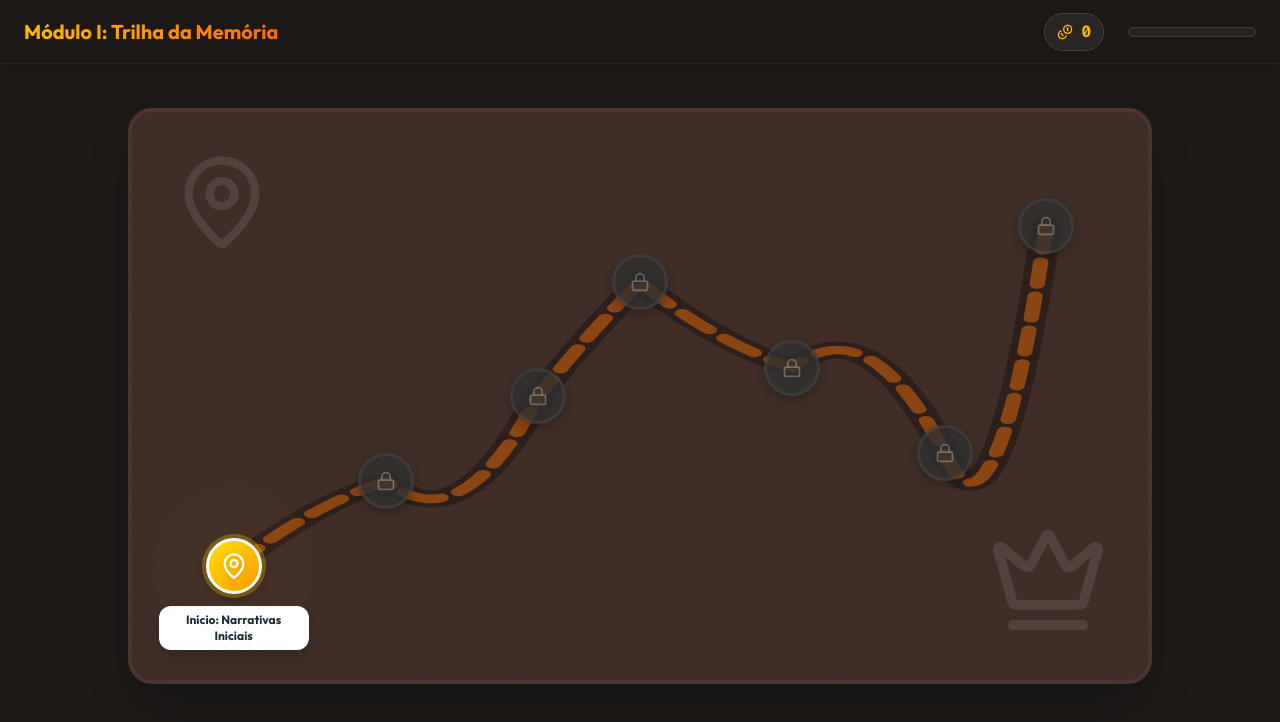
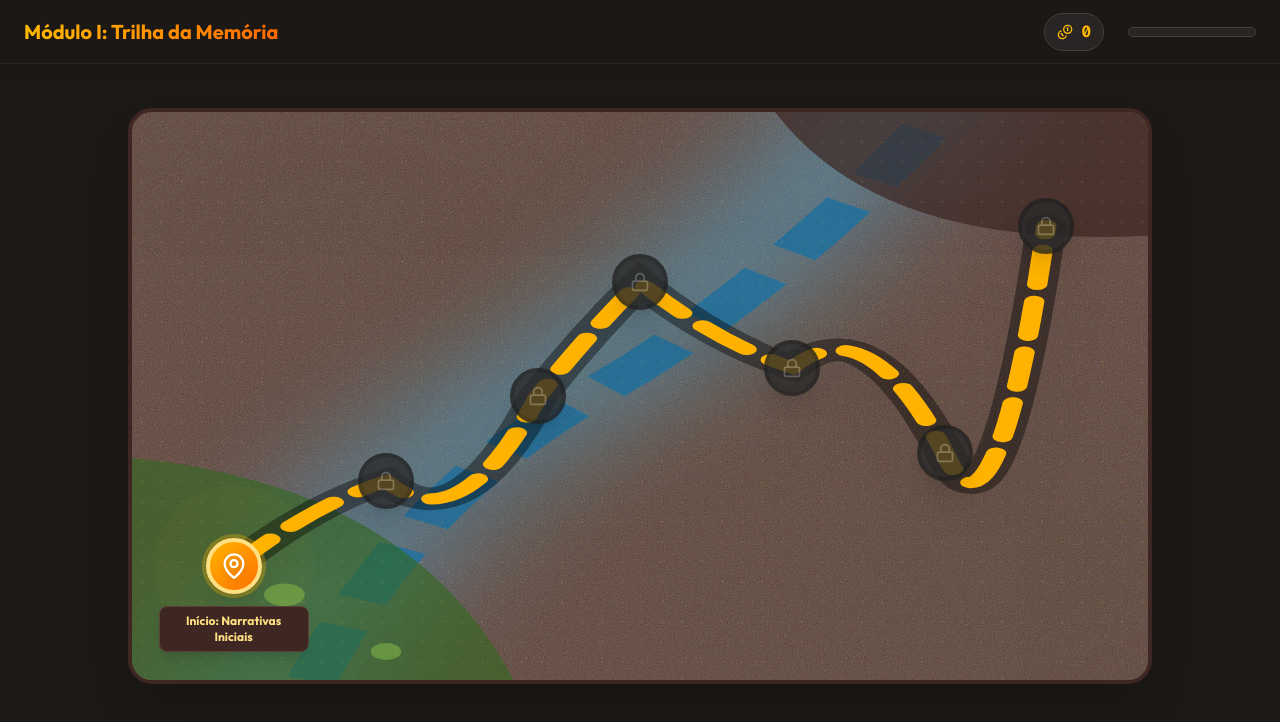
Before and after one commit to weslley-nunes/projeto_resistencia, a Next.js app: page /modulo1 in a window 1280 px wide. Shown: the top 722 px of the page. Built offline with nearby package versions, Linux system fonts and the light colour scheme; no server answers.

Commit message:
feat: Themed map with Tocantins culture elements (rivers, regions)

```diff
--- a/components/GameMap.tsx
+++ b/components/GameMap.tsx
@@ -1,10 +1,9 @@
 'use client';
 
-import React, { useState } from 'react';
-import { motion, AnimatePresence } from 'framer-motion';
+import React from 'react';
+import { motion } from 'framer-motion';
 import { MapNode } from '@/app/modulo1/data';
 import { Check, Lock, Star, MapPin, BookOpen, Crown } from 'lucide-react';
-import Image from 'next/image';
 
 interface GameMapProps {
     nodes: MapNode[];
@@ -13,80 +12,117 @@ interface GameMapProps {
 }
 
 export default function GameMap({ nodes, onNodeClick, completedNodes }: GameMapProps) {
-    // Function to determine node status
     const getNodeStatus = (nodeId: string, index: number) => {
         if (completedNodes.includes(nodeId)) return 'completed';
-        // If it's the first node or the previous node is completed, it's unlocked
         const previousNodeId = index > 0 ? nodes[index - 1].id : null;
         if (index === 0 || (previousNodeId && completedNodes.includes(previousNodeId))) return 'unlocked';
         return 'locked';
     };
 
-    // Advanced SVG Path generation with smooth curves
     const generatePath = () => {
         if (nodes.length === 0) return '';
-
         let path = `M ${nodes[0].x} ${nodes[0].y}`;
         for (let i = 1; i < nodes.length; i++) {
             const startX = nodes[i - 1].x;
             const startY = nodes[i - 1].y;
             const endX = nodes[i].x;
             const endY = nodes[i].y;
-
             const distance = Math.sqrt(Math.pow(endX - startX, 2) + Math.pow(endY - startY, 2));
-            const curvature = 0.5 * distance; // Adjust curvature based on distance
-
-            // Control points for smooth Bezier curve
-            // We alternate the curve direction for a winding path feel
+            const curvature = 0.5 * distance;
             const cp1X = startX + (endX - startX) / 2;
             const cp1Y = startY + (i % 2 === 0 ? curvature : -curvature);
-
-            // Using Quadratic Bezier for simpler "one control point" curve, or Cubic for "S" shape.
-            // Let's use Cubic Bezier for smoother "S" curves if needed, but Quadratic is often enough for game maps.
-            // Let's try a Quadratic with a dynamic control point.
-
             path += ` Q ${cp1X} ${cp1Y}, ${endX} ${endY}`;
         }
         return path;
     };
 
     return (
-        <div className="relative w-full aspect-video bg-[#3d2b25] rounded-3xl overflow-hidden shadow-2xl border-4 border-[#5d4037]/50 select-none">
-            {/* Background Texture/Image */}
-            <div className="absolute inset-0 opacity-40 mix-blend-overlay">
+        <div className="relative w-full aspect-video bg-[#5D4037] rounded-3xl overflow-hidden shadow-2xl border-4 border-[#3E2723] select-none">
+            {/* --- LAYOUT BACKGROUND LAYERS --- */}
+
+            {/* 1. Base Soil Texture (Cerrado Earth) */}
+            <div className="absolute inset-0 bg-[#5D4037] opacity-100">
                 <svg width="100%" height="100%" xmlns="http://www.w3.org/2000/svg">
                     <filter id="noiseFilter">
-                        <feTurbulence type="fractalNoise" baseFrequency="0.6" stitchTiles="stitch" />
+                        <feTurbulence type="fractalNoise" baseFrequency="0.8" numOctaves="3" stitchTiles="stitch" />
                     </filter>
-                    <rect width="100%" height="100%" filter="url(#noiseFilter)" opacity="0.4" />
+                    <rect width="100%" height="100%" filter="url(#noiseFilter)" opacity="0.3" mix-blend-mode="multiply" />
                 </svg>
             </div>
 
-            {/* Decorative Map Elements (optional: rivers, mountains icons in background) */}
-            <div className="absolute top-10 left-10 opacity-10"><MapPin size={100} /></div>
-            <div className="absolute bottom-10 right-10 opacity-10"><Crown size={120} /></div>
+            {/* 2. Rivers (Tocantins / Araguaia) */}
+            <svg className="absolute inset-0 w-full h-full pointer-events-none opacity-60" viewBox="0 0 100 100" preserveAspectRatio="none">
+                {/* Main River Flowing Top-Right to Bottom-Leftish */}
+                <path
+                    d="M 80 -10 Q 60 30 40 50 T 10 110"
+                    fill="none"
+                    stroke="#4FC3F7"
+                    strokeWidth="12"
+                    strokeLinecap="round"
+                    className="blur-sm"
+                />
+                <path
+                    d="M 85 -10 Q 65 30 45 50 T 15 110"
+                    fill="none"
+                    stroke="#0288D1"
+                    strokeWidth="5"
+                    strokeDasharray="10 5"
+                />
+            </svg>
 
-            {/* SVG Path Layer */}
+            {/* 3. Regions (Indigenous & Quilombola Areas) */}
             <svg className="absolute inset-0 w-full h-full pointer-events-none" viewBox="0 0 100 100" preserveAspectRatio="none">
-                {/* Shadow Path */}
+                {/* Indigenous Territory (Forest Green Area) */}
+                <path
+                    d="M -10 60 Q 30 60 40 110 L -10 110 Z"
+                    fill="#33691E"
+                    opacity="0.6"
+                />
+                <circle cx="15" cy="85" r="2" fill="#8BC34A" opacity="0.5" />
+                <circle cx="25" cy="95" r="1.5" fill="#8BC34A" opacity="0.5" />
+
+                {/* Quilombola Territory (Deep Earth / Clay Area) */}
+                <path
+                    d="M 110 20 Q 70 30 60 -10 L 110 -10 Z"
+                    fill="#3E2723"
+                    opacity="0.7"
+                />
+
+                {/* Forest Patches (Matas) */}
+                <circle cx="85" cy="80" r="15" fill="#1B5E20" opacity="0.4" className="blur-xl" />
+                <circle cx="20" cy="20" r="12" fill="#1B5E20" opacity="0.4" className="blur-xl" />
+            </svg>
+
+            {/* 4. Cultural Patterns Overlay */}
+            <div className="absolute inset-0 opacity-10 pointer-events-none"
+                style={{
+                    backgroundImage: 'radial-gradient(circle at 50% 50%, #FFD54F 1px, transparent 1px)',
+                    backgroundSize: '20px 20px'
+                }}
+            />
+
+            {/* --- GAME ELEMENTS --- */}
+
+            {/* SVG Path Layer (The Trail) */}
+            <svg className="absolute inset-0 w-full h-full pointer-events-none" viewBox="0 0 100 100" preserveAspectRatio="none">
+                {/* Shadow/Dirt Path */}
                 <path
                     d={generatePath()}
                     fill="none"
-                    stroke="rgba(0,0,0,0.3)"
-                    strokeWidth="3"
+                    stroke="rgba(0,0,0,0.4)"
+                    strokeWidth="4"
                     strokeLinecap="round"
+                    className="drop-shadow-md"
                 />
-                {/* Main Path */}
+                {/* Main Path (Golden Trail) */}
                 <path
                     d={generatePath()}
                     fill="none"
-                    stroke="#8B4513" // SaddleBrown
-                    strokeWidth="1.5"
+                    stroke="#FFB300"
+                    strokeWidth="2"
                     strokeLinecap="round"
-                    strokeDasharray="4 2"
+                    strokeDasharray="6 3"
                 />
-
-                {/* Progress Path Animation - Visual trick: render path up to last unlocked node */}
             </svg>
 
             {/* Nodes Layer */}
@@ -110,25 +146,25 @@ export default function GameMap({ nodes, onNodeClick, completedNodes }: GameMapP
                         whileHover={!isLocked ? { scale: 1.15, y: -5 } : {}}
                         whileTap={!isLocked ? { scale: 0.95 } : {}}
                     >
-                        {/* Status Indicator/Ring */}
+                        {/* Current Node Pulse */}
                         {isCurrent && (
-                            <div className="absolute inset-0 rounded-full bg-yellow-400 opacity-30 animate-ping scale-150 pointer-events-none" />
+                            <div className="absolute inset-0 rounded-full bg-[#FFB300] opacity-40 animate-ping scale-150 pointer-events-none" />
                         )}
 
                         {/* Node Icon Circle */}
                         <div className={`
-                            relative flex items-center justify-center w-14 h-14 rounded-full border-[3px] shadow-[0_4px_10px_rgba(0,0,0,0.3)] transition-all duration-300
+                            relative flex items-center justify-center w-14 h-14 rounded-full border-4 shadow-xl transition-all duration-300
                             ${isCompleted
-                                ? 'bg-green-500 border-white ring-4 ring-green-500/20'
+                                ? 'bg-[#2E7D32] border-[#A5D6A7] ring-2 ring-[#2E7D32]/30' // Forest Green
                                 : isCurrent
-                                    ? 'bg-gradient-to-br from-yellow-300 to-amber-500 border-white ring-4 ring-yellow-400/30'
-                                    : 'bg-stone-700 border-stone-600 grayscale brightness-75'
+                                    ? 'bg-gradient-to-br from-[#FFB300] to-[#FF6F00] border-[#FFE082] ring-4 ring-[#FFB300]/30' // Golden/Amber
+                                    : 'bg-[#4E342E] border-[#3E2723] grayscale brightness-75' // Dark Earth
                             }
                         `}
                             title={node.title}
                         >
                             {isCompleted ? <Check className="text-white w-7 h-7 stroke-[3]" /> :
-                                isLocked ? <Lock className="text-stone-400 w-5 h-5" /> :
+                                isLocked ? <Lock className="text-[#A1887F] w-5 h-5" /> :
                                     node.type === 'start' ? <MapPin className="text-white w-7 h-7 drop-shadow-md" /> :
                                         node.type === 'final' ? <Crown className="text-white w-7 h-7 drop-shadow-md" /> :
                                             node.type === 'challenge' ? <Star className="text-white w-6 h-6 drop-shadow-md fill-white/20" /> :
@@ -136,10 +172,10 @@ export default function GameMap({ nodes, onNodeClick, completedNodes }: GameMapP
                             }
                         </div>
 
-                        {/* Node Title Badge (visible on hover or if current) */}
+                        {/* Node Title Badge */}
                         <div className={`
                             absolute top-full mt-3 left-1/2 transform -translate-x-1/2
-                            bg-white text-brand-secondary text-xs font-bold py-1.5 px-3 rounded-xl
+                            bg-[#3E2723] text-[#FFE082] text-xs font-bold py-1.5 px-3 rounded-lg border border-[#5D4037]
                             shadow-lg w-max max-w-[150px] text-center pointer-events-none transition-all duration-300
                             ${(isCurrent) ? 'opacity-100 translate-y-0' : 'opacity-0 -translate-y-2 group-hover:opacity-100 group-hover:translate-y-0'}
                         `}>
```
